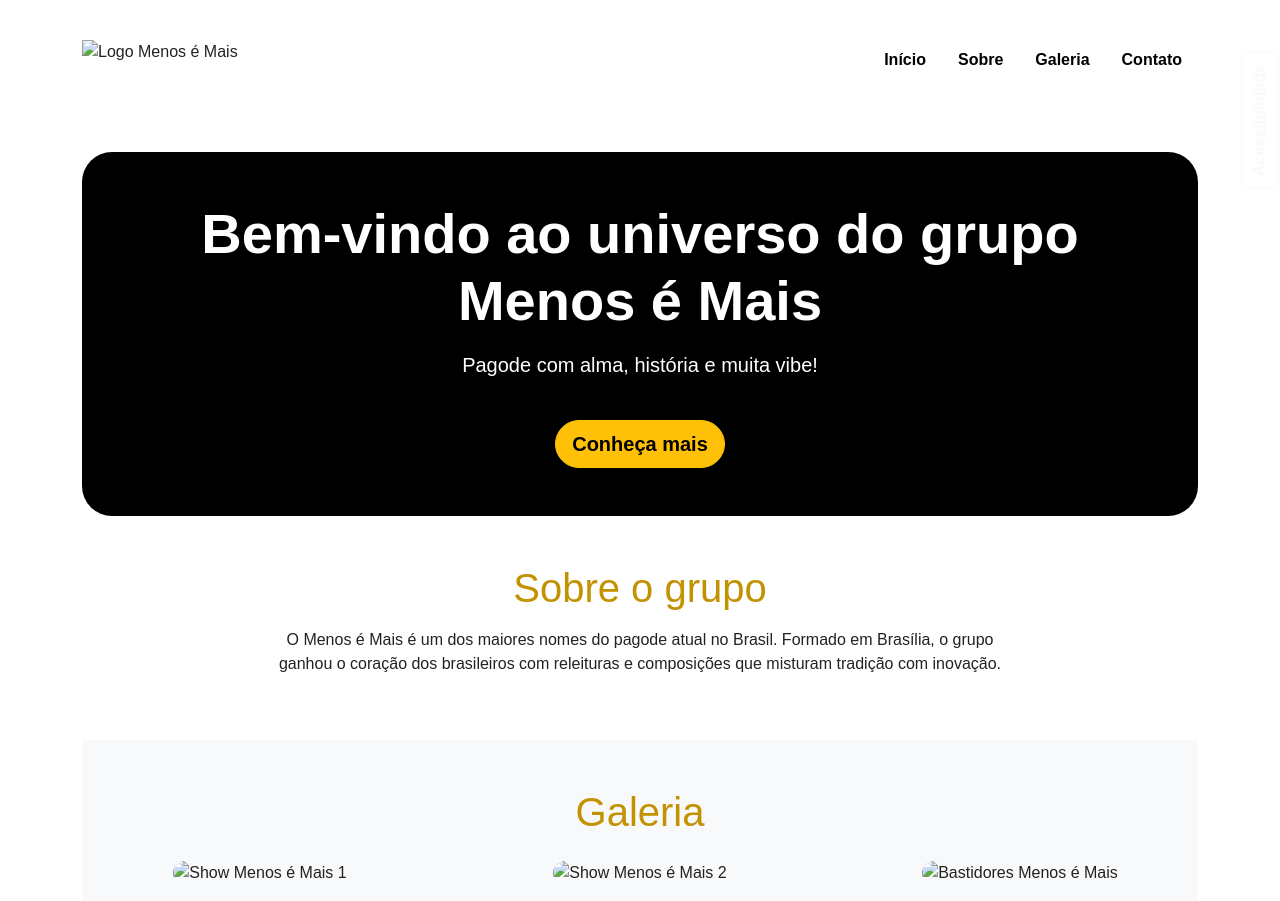
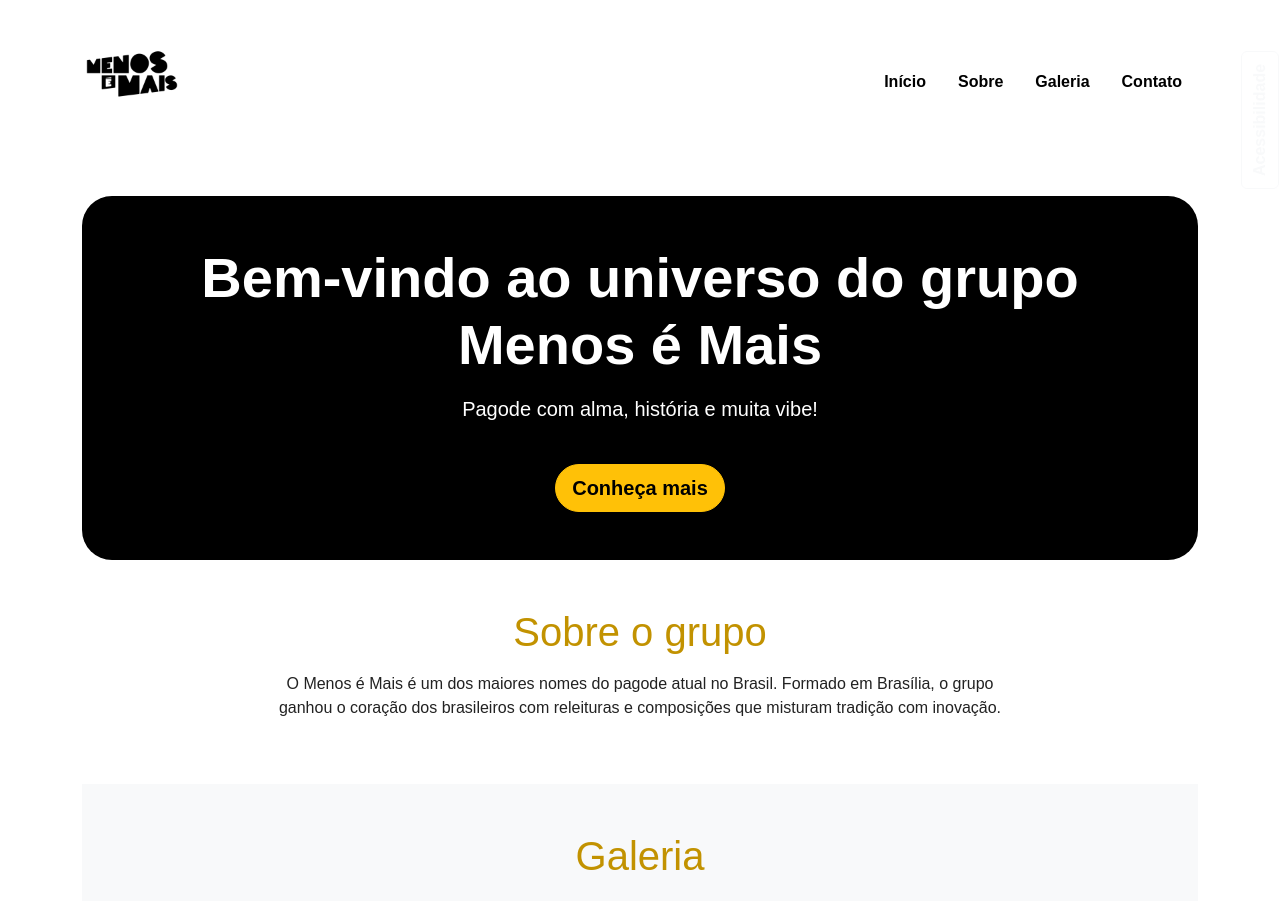
Before and after one commit to arthurgoncalves2k25/Menos-Mais-site-Acessivel, a plain HTML site: page index.html in a window 1280 px wide. Shown: the top 901 px of the page. Drawn offline with nearby package versions, Linux system fonts and the light colour scheme.

Commit message:
Update index.html

```diff
--- a/index.html
+++ b/index.html
@@ -11,7 +11,7 @@
 <body>
   <header class="p-4">
     <nav class="container d-flex justify-content-between align-items-center">
-      <img src="img/logo-menosemais.png" alt="Logo Menos é Mais" class="logo">
+      <img src="logo-menosemais.png" alt="Logo Menos é Mais" class="logo">
       <ul class="nav mt-3">
         <li class="nav-item"><a class="nav-link" href="#inicio">Início</a></li>
         <li class="nav-item"><a class="nav-link" href="#sobre">Sobre</a></li>
@@ -56,13 +56,13 @@
       <h2>Galeria</h2>
       <div class="row mt-4">
         <div class="col-md-4 mb-3">
-          <img src="img/menos1.jpg" class="img-fluid" alt="Show Menos é Mais 1">
+          <img src="menos1.jpg" class="img-fluid" alt="Show Menos é Mais 1">
         </div>
         <div class="col-md-4 mb-3">
-          <img src="img/menos2.jpg" class="img-fluid" alt="Show Menos é Mais 2">
+          <img src="menos2.jpg" class="img-fluid" alt="Show Menos é Mais 2">
         </div>
         <div class="col-md-4 mb-3">
-          <img src="img/menos3.png" class="img-fluid" alt="Bastidores Menos é Mais">
+          <img src="menos3.png" class="img-fluid" alt="Bastidores Menos é Mais">
         </div>
       </div>
     </section>
```
